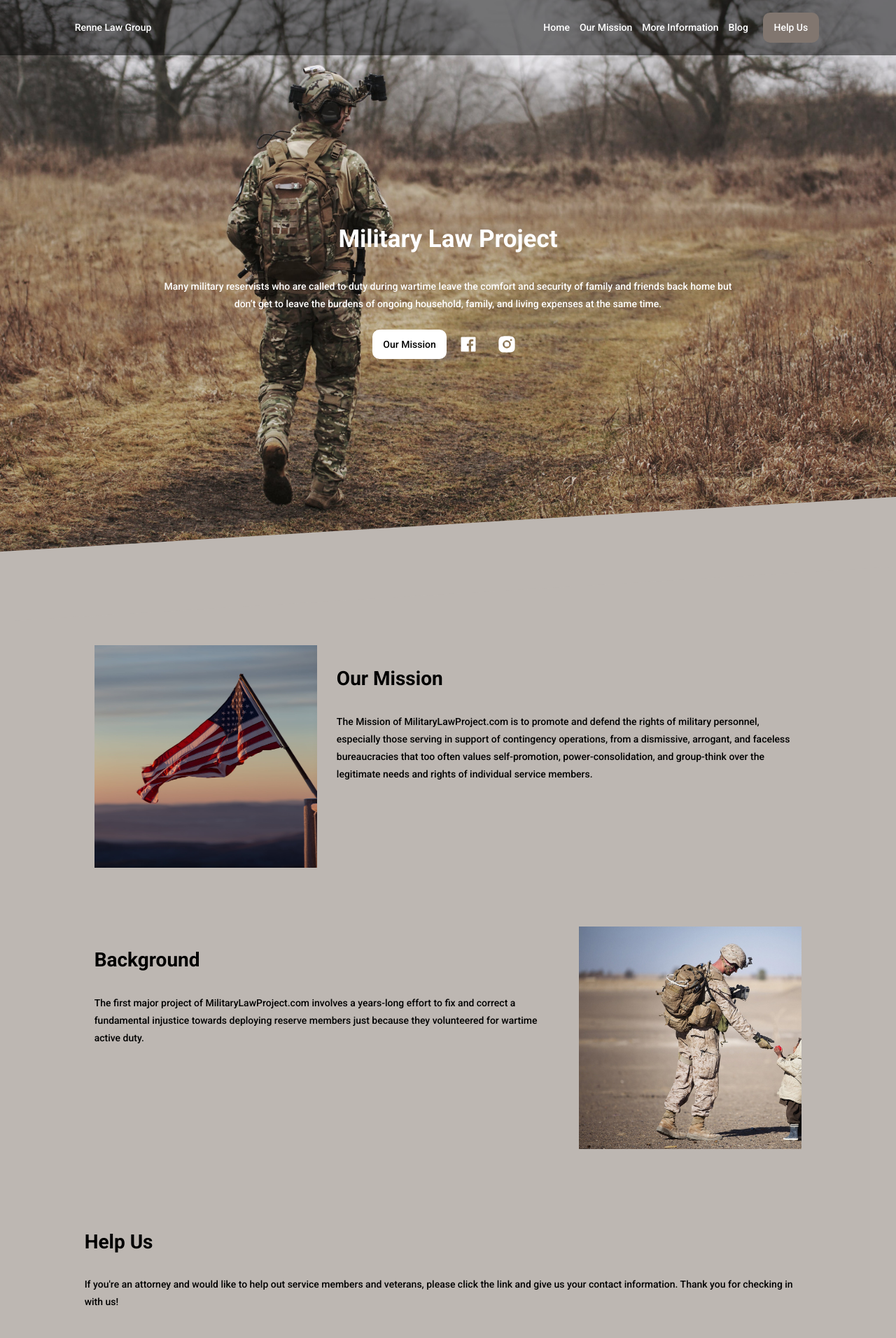
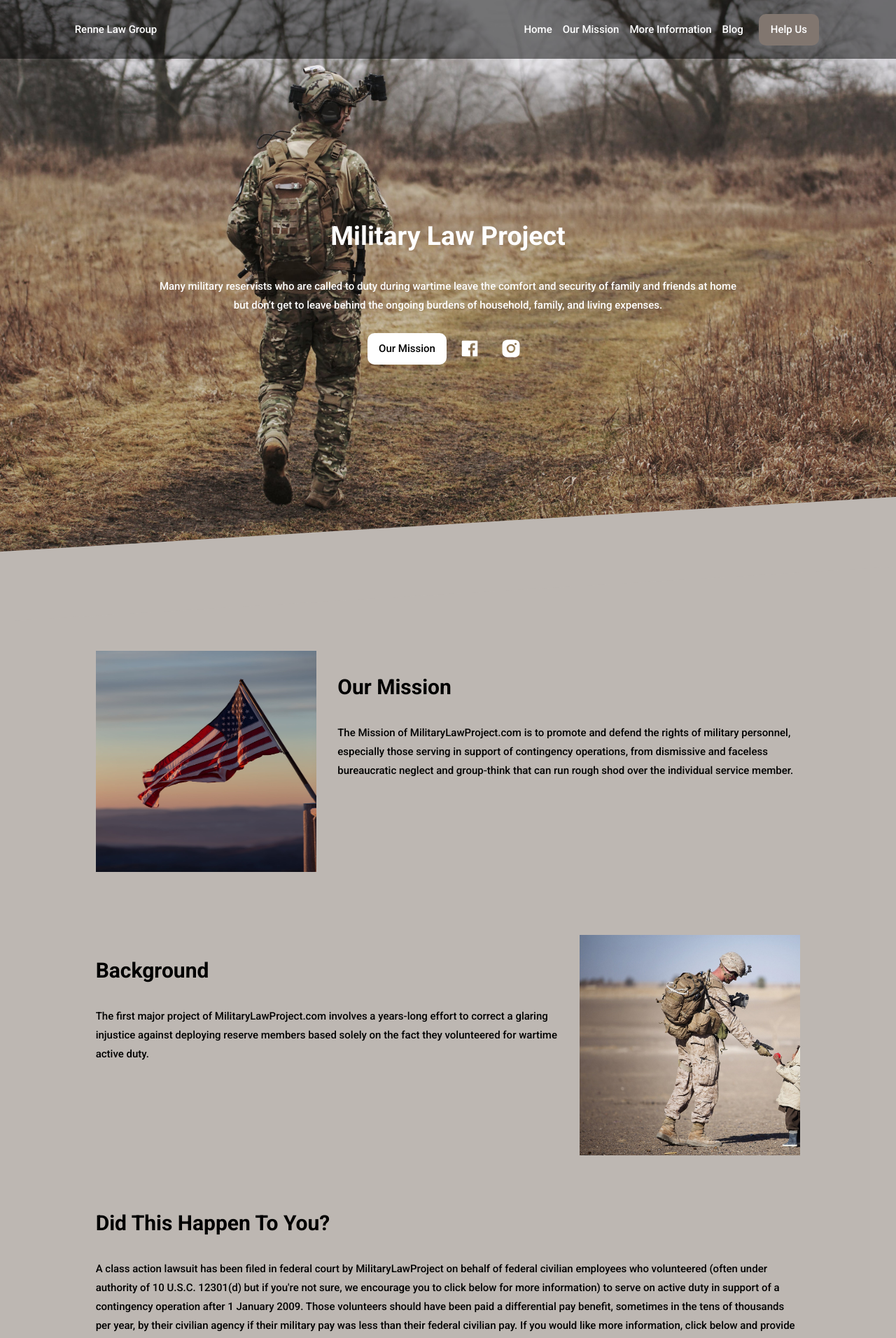
Before and after one commit to joshwcorbett/themilitarylawproject.github.io, a Jekyll site: the page built from index.html, in a window 1280 px wide. Shown: the top 1912 px of the page at 70% size. Built offline with Jekyll 4.4.1, drawn with Linux system fonts in a browser that asks for light colours; some of the changed text lies outside the part shown.

Commit message:
Content and Layout Updates

```diff
--- a/_includes/footer.html
+++ b/_includes/footer.html
@@ -1,21 +1,11 @@
 
 <div class="col-xs-12" id="footerSubmission">
-  <div class="row">
-    <div class="col-xs-10 col-xs-offset-1" id="footerHelpOut">
-      <h2>Are you a victim?</h2>
-      <p>If you were a federal civilian employee and volunteered to serve on active duty in support of a contingency operation
-      after 1 January 2009, let us know by clicking the below button and filling out a few details of your
-      situation so we can provide you more information.</p>
-
-      <a target="_blank" href="{{ site.form_url }}" class="btn btn--large">Submit an Appeal</a>
-    </div>
-  </div>
 
   <div class="col-xs-12" id="footerResources">
     <div class="row center-xs">
-      <div class="col-xs-12 col-sm-10 col-sm-offset-1">
+      <div class="col-xs-12 col-sm-10">
         <div class="row center-xs">
-          <a target="_blank" href="https://roa.org/page/LawCenter " class="col-xs-12 col-sm-6">More Information</a>
+          <a target="_blank" href="https://roa.org/page/LawCenter " class="col-xs-12 col-sm-6">Helpful Information on Servicemember Rights</a>
           <a href="{{ site.url }}/assets/documents/documents.zip" download class="col-xs-12 col-sm-6">Download Documents</a>
         </div>
       </div>
--- a/assets/css/stylesheet.scss
+++ b/assets/css/stylesheet.scss
@@ -43,7 +43,7 @@ $header-font: $base-font;
 $base-font-weight: 500;
 $header-font-weight: 700;
 
-$base-font-size: 14px;
+$base-font-size: 15px;
 $h1-font-size: $base-font-size * 2.5;
 $h2-font-size: $base-font-size * 2;
 $h3-font-size: $base-font-size * 1.75;
@@ -269,10 +269,23 @@ a {
   }
 }
 
+#helpOut {
+  padding: 3em 1em;
+
+  .btn {
+    margin-left: 0;
+    margin-right: 0;
+  }
+}
+
+.help-us-section {
+  padding-bottom: 3em;
+  border-bottom: 2px solid rgba(black,0.15);
+}
+
 // Blog Section
 .blog-section {
-  background-color: $darker;
-  text-align: center;
+  padding: 3em 0 3em 0;
   color: white;
 
   &__container {
@@ -365,9 +378,6 @@ a {
     }
   }
 }
-#footerHelpOut {
-  padding: 3em 1em;
-}
 #footerCopyright {
   padding: 1em;
   background-color: $bg-color;
@@ -412,6 +422,10 @@ a {
     }
   }
 
+}
+.darker {
+  background-color: $darker;
+  color: white;
 }
 
 
--- a/index.html
+++ b/index.html
@@ -7,9 +7,8 @@ permalink: /
 <div class="site-hero col-xs-12" id="home">
   <div class="site-hero__content">
     <h1>Military Law Project</h1>
-    <p>Many military reservists who are called to duty during wartime leave the comfort and security of family and
-      friends back
-      home but don’t get to leave the burdens of ongoing household, family, and living expenses at the same time.</p>
+    <p>Many military reservists who are called to duty during wartime leave the comfort and security of family and friends at
+    home but don’t get to leave behind the ongoing burdens of household, family, and living expenses.</p>
     <div class="site-hero__content__cta">
       <!-- Call to Action -->
       <a href="#mission" class="btn">Our Mission</a>
@@ -37,9 +36,8 @@ permalink: /
     <div class="col-xs-12 col-sm-6 col-md-8 last-xs">
       <h2>Our Mission</h2>
       <p>The Mission of MilitaryLawProject.com is to promote and defend the rights of military personnel, especially those
-      serving in support of contingency operations, from a dismissive, arrogant, and faceless bureaucracies that too
-      often values self-promotion, power-consolidation, and group-think over the legitimate needs and rights of individual
-      service members.</p>
+      serving in support of contingency operations, from dismissive and faceless bureaucratic neglect and group-think that can
+      run rough shod over the individual service member.</p>
     </div>
     <div class="col-xs-12 col-sm-6 col-md-4">
       <div class="img-container">
@@ -62,21 +60,37 @@ permalink: /
     </div>
     <div class="col-xs-12 col-sm-6 col-md-8 last-xs first-sm">
       <h2>Background</h2>
-      <p>The first major project of MilitaryLawProject.com involves a years-long effort to fix and correct a fundamental
-      injustice towards deploying reserve members just because they volunteered for wartime active duty.
+      <p>The first major project of MilitaryLawProject.com involves a years-long effort to correct a glaring injustice against
+      deploying reserve members based solely on the fact they volunteered for wartime active duty.
       </p>
+    </div>
+    <div class="col-xs-12" id="helpOut">
+      <h2>Did This Happen To You?</h2>
+      <p>A class action lawsuit has been filed in federal
+        court by MilitaryLawProject on behalf of federal civilian employees who volunteered (often under authority of 10
+        U.S.C. 12301(d) but if you're not sure, we encourage you to click below for more information) to serve on active
+        duty in
+        support of a contingency operation after 1 January 2009. Those
+        volunteers should have been paid a differential pay benefit, sometimes in the tens of thousands per year, by their
+        civilian agency if their military pay was less than their federal civilian pay. If you would like more
+        information,
+        click below and provide a few details of your tour so we can
+        provide you more information and potential payment of past benefits.</p>
+
+      <a target="_blank" href="{{ site.form_url }}" class="btn btn--large">Tell Us About Your Situation</a>
     </div>
   </div>
 </div>
 
-<div class="site-section col-xs-10 col-xs-offset-1" id="mission">
-  <h2>Help Us</h2>
-  <p>If you're an attorney and would like to help out service members and veterans, please click the link and give us your contact information. Thank you for checking in with us!</p>
-</div>
+<div class="site-section col-xs-12 darker">
 
-<div class="site-section col-xs-12 blog-section" id="blog">
   <div class="row">
-    <div class="col-xs-10 col-xs-offset-1">
+    <div class="col-xs-10 col-xs-offset-1 help-us-section" id="helpUs">
+      <h2>Help Us</h2>
+      <p>If you're an attorney and would like to help out service members and veterans, please click the link and give us your
+        contact information. Thank you for checking in with us!</p>
+    </div>
+    <div class="col-xs-10 col-xs-offset-1 blog-section" id="blog">
       <h2>More Information</h2>
       <p>We'll post monthly updates on the case as it progresses.</p>
       <div class="blog-section__container">
```
